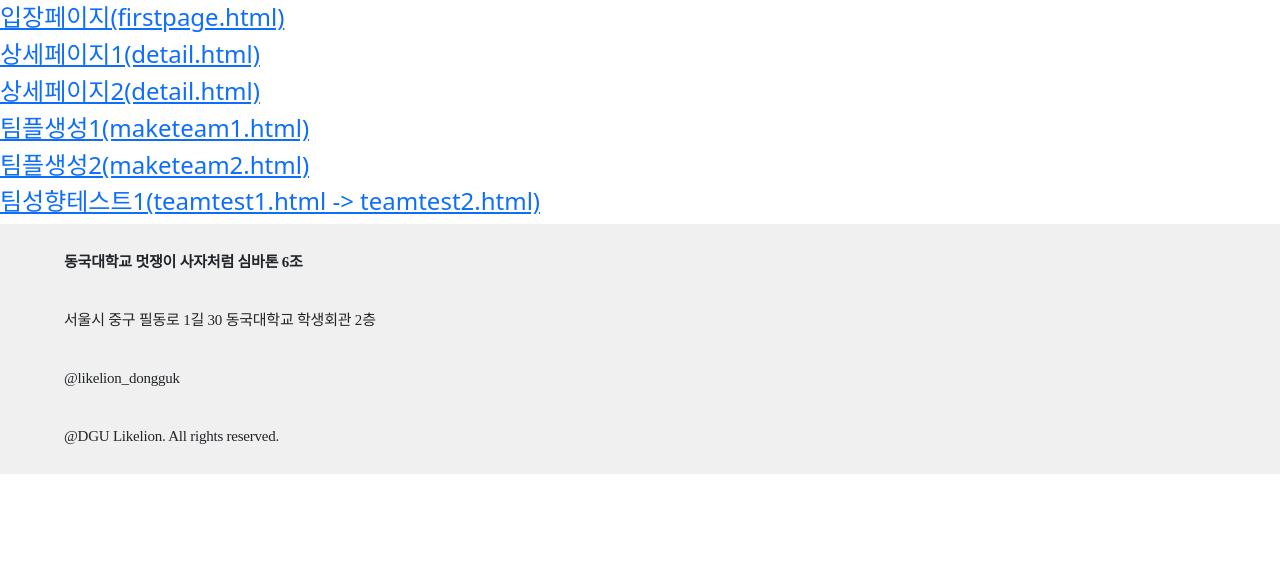
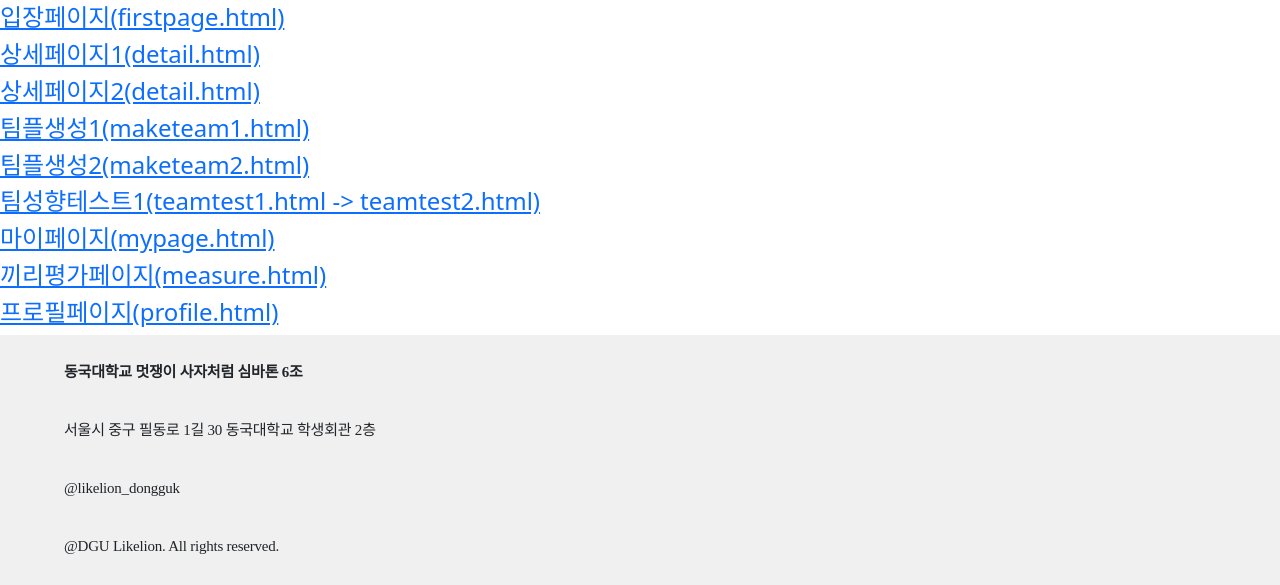
Before and after one commit to pump9918/simba6, a Django app: page / in a window 1280 px wide. Shown: the part 1053-1638 px from the top of the page. Before the commit the page ends 1527 px from the top, so only its background shows below. Run offline with Django 4.2, Linux system fonts and the light colour scheme; data comes from the database, SQL or seed files in the repository.

Commit message:
B-017/feat: 나머지 페이지 링크 연결

```diff
--- a/main/templates/main/mainpage.html
+++ b/main/templates/main/mainpage.html
@@ -67,5 +67,8 @@
     <h4><a href="{% url 'main:maketeam1' %}">팀플생성1(maketeam1.html)</a></h4>
     <h4><a href="{% url 'main:maketeam2' %}">팀플생성2(maketeam2.html)</a></h4>
     <h4><a href="{% url 'main:teamtest1' %}">팀성향테스트1(teamtest1.html -> teamtest2.html)</a></h4>
+    <h4><a href="{% url 'users:mypage' %}">마이페이지(mypage.html)</a></h4>
+    <h4><a href="{% url 'users:measure' %}">끼리평가페이지(measure.html)</a></h4>
+    <h4><a href="{% url 'users:profile' %}">프로필페이지(profile.html)</a></h4>
 
 {% endblock %}
--- a/users/urls.py
+++ b/users/urls.py
@@ -4,4 +4,6 @@ from .views import *
 app_name = "users"
 urlpatterns = [
     path('mypage/', mypage, name="mypage"),
+    path('measure/', measure, name="measure"),
+    path('profile/', profile, name="profile"),
 ]
--- a/users/views.py
+++ b/users/views.py
@@ -8,3 +8,9 @@ def mypage(request):
         return render(request, 'users/mypage.html')
 
     #request.user == 현재 로그인한 유저에 대한 정보를 가짐
+
+def measure(request):
+    return render(request, 'users/measure.html')
+
+def profile(request):
+    return render(request, 'users/profile.html')
```
Also changed, not shown: users/templates/users/measure.html (+7 -0 lines), users/templates/users/profile.html (+7 -0 lines).
